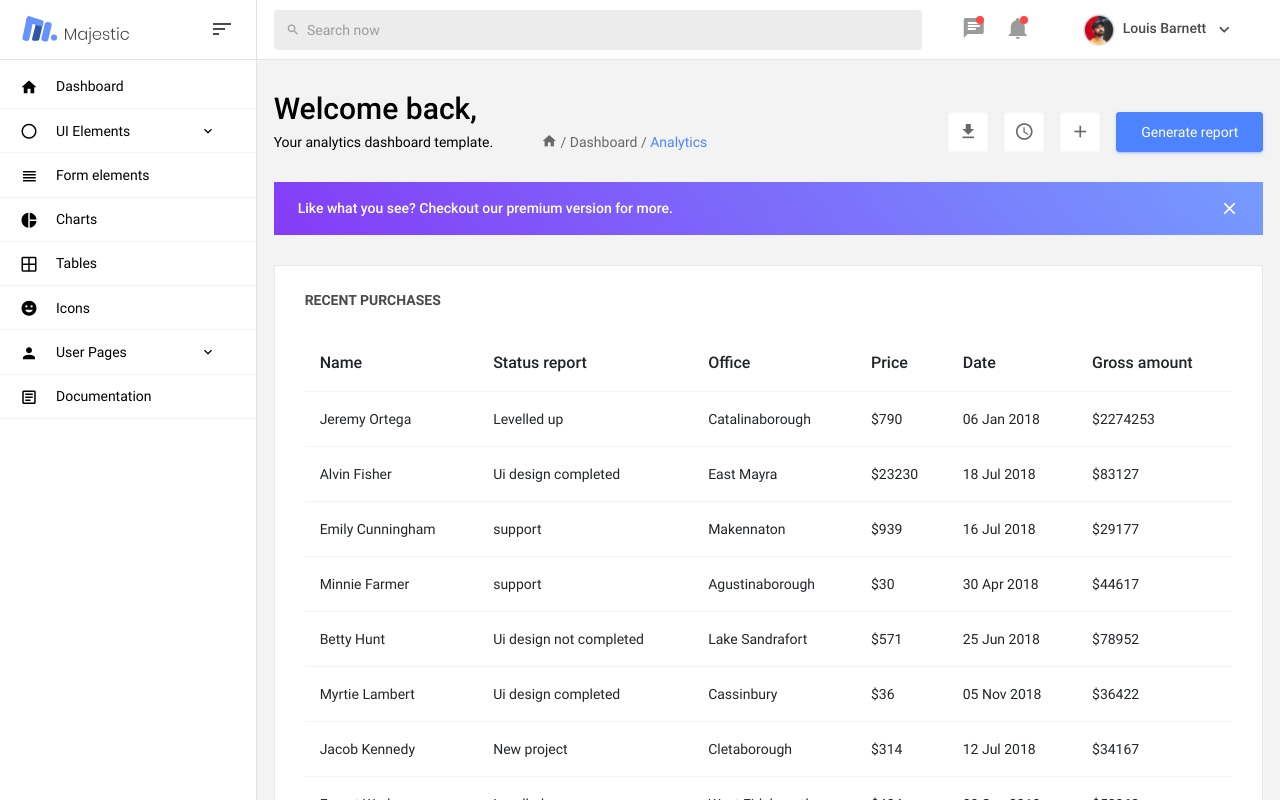
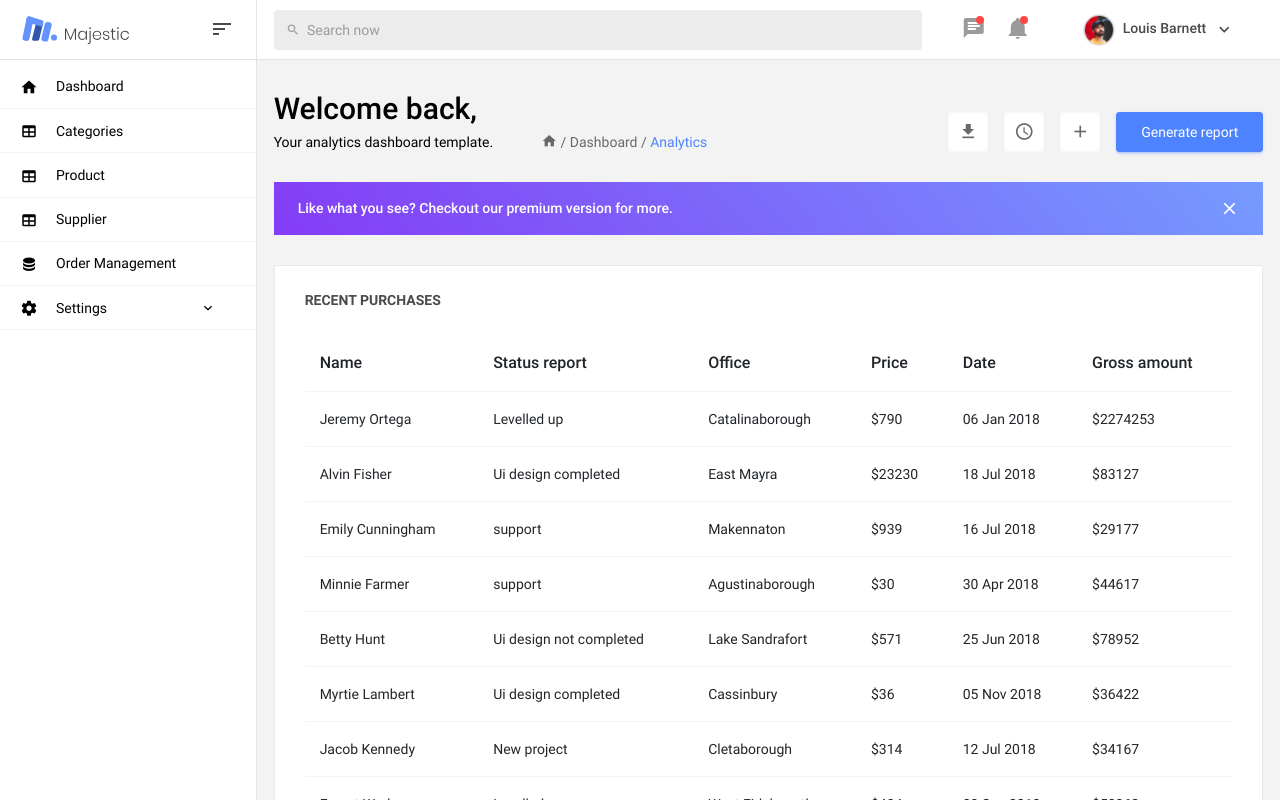
Before and after one commit to ilhamsj/fruitbox, a React (Create React App) app: page / in a window 1280 px wide. Shown: the top 800 px of the page. Built offline with nearby package versions, Linux system fonts and the light colour scheme.

Commit message:
refactor

```diff
--- a/package.json
+++ b/package.json
@@ -8,6 +8,7 @@
     "@testing-library/user-event": "^7.2.1",
     "bootstrap": "^4.5.2",
     "jquery": "^3.5.1",
+    "material-design-icons": "^3.0.1",
     "popper.js": "^1.16.1",
     "react": "^16.13.1",
     "react-dom": "^16.13.1",
--- a/src/App.js
+++ b/src/App.js
@@ -1,7 +1,7 @@
 import React from 'react'
+import 'bootstrap/dist/css/bootstrap.min.css';
+import './Template/vendors/mdi/css/materialdesignicons.min.css'
 import './Template/css/style.css'
-import './Template/vendors/base/vendor.bundle.base.css'
-import './Template/vendors/mdi/css/materialdesignicons.min.css'
 import 'bootstrap/dist/js/bootstrap.bundle.min';
 
 import Header from './Components/Header';
--- a/src/Components/Sidebar.js
+++ b/src/Components/Sidebar.js
@@ -1,73 +1,69 @@
 import React from 'react'
 
+const SidebarMain = (props) => {
+  return (
+    <li className="nav-item">
+    <a className="nav-link" href={props.data.route}>
+      <i className={props.data.icon}></i>
+      <span className="menu-title">{ props.data.title }</span>
+    </a>
+  </li>
+  );
+}
+
 const Sidebar = () => {
+  var menu = [
+    {
+      title: 'Dashboard',
+      route: '/',
+      icon: 'mdi mdi-home menu-icon'
+    },
+    {
+      title: 'Categories',
+      route: '/',
+      icon: 'mdi mdi-table menu-icon'
+    },
+    {
+      title: 'Product',
+      route: '/',
+      icon: 'mdi mdi-table menu-icon'
+    },
+    {
+      title: 'Supplier',
+      route: '/',
+      icon: 'mdi mdi-table menu-icon'
+    },
+    {
+      title: 'Order Management',
+      route: '/',
+      icon: 'mdi mdi-database menu-icon'
+    },
+  ];
+
+  const menuList = (data) => {
+    console.log(data)
+    return data.map((val, key) => {
+      return <SidebarMain data={val}/>
+    })
+  };
+
   return (
     <nav className="sidebar sidebar-offcanvas" id="sidebar">
       <ul className="nav">
-      <li className="nav-item">
-        <a className="nav-link" href="index.html">
-          <i className="mdi mdi-home menu-icon"></i>
-          <span className="menu-title">Dashboard</span>
-        </a>
-      </li>
-      <li className="nav-item">
-        <a className="nav-link" data-toggle="collapse" href="#ui-basic" aria-expanded="false" aria-controls="ui-basic">
-          <i className="mdi mdi-circle-outline menu-icon"></i>
-          <span className="menu-title">UI Elements</span>
-          <i className="menu-arrow"></i>
-        </a>
-        <div className="collapse" id="ui-basic">
-          <ul className="nav flex-column sub-menu">
-            <li className="nav-item"> <a className="nav-link" href="pages/ui-features/buttons.html">Buttons</a></li>
-            <li className="nav-item"> <a className="nav-link" href="pages/ui-features/typography.html">Typography</a></li>
-          </ul>
-        </div>
-      </li>
-      <li className="nav-item">
-        <a className="nav-link" href="pages/forms/basic_elements.html">
-          <i className="mdi mdi-view-headline menu-icon"></i>
-          <span className="menu-title">Form elements</span>
-        </a>
-      </li>
-      <li className="nav-item">
-        <a className="nav-link" href="pages/charts/chartjs.html">
-          <i className="mdi mdi-chart-pie menu-icon"></i>
-          <span className="menu-title">Charts</span>
-        </a>
-      </li>
-      <li className="nav-item">
-        <a className="nav-link" href="pages/tables/basic-table.html">
-          <i className="mdi mdi-grid-large menu-icon"></i>
-          <span className="menu-title">Tables</span>
-        </a>
-      </li>
-      <li className="nav-item">
-        <a className="nav-link" href="pages/icons/mdi.html">
-          <i className="mdi mdi-emoticon menu-icon"></i>
-          <span className="menu-title">Icons</span>
-        </a>
-      </li>
+        { menuList(menu) }
         <li className="nav-item">
           <a className="nav-link" data-toggle="collapse" href="#auth" aria-expanded="false" aria-controls="auth">
-          <i className="mdi mdi-account menu-icon"></i>
-          <span className="menu-title">User Pages</span>
+            <i className="mdi mdi-settings menu-icon"></i>
+            <span className="menu-title">Settings</span>
             <i className="menu-arrow"></i>
           </a>
           <div className="collapse" id="auth">
             <ul className="nav flex-column sub-menu">
               <li className="nav-item"> <a className="nav-link" href="pages/samples/login.html"> Login </a></li>
-            <li className="nav-item"> <a className="nav-link" href="pages/samples/login-2.html"> Login 2 </a></li>
               <li className="nav-item"> <a className="nav-link" href="pages/samples/register.html"> Register </a></li>
-            <li className="nav-item"> <a className="nav-link" href="pages/samples/register-2.html"> Register 2 </a></li>
               <li className="nav-item"> <a className="nav-link" href="pages/samples/lock-screen.html"> Lockscreen </a></li>
             </ul>
           </div>
-      </li>
-      <li className="nav-item">
-        <a className="nav-link" href="documentation/documentation.html">
-          <i className="mdi mdi-file-document-box-outline menu-icon"></i>
-          <span className="menu-title">Documentation</span>
-        </a>
         </li>
       </ul>
     </nav>
```
Also changed, not shown: 1 other file (tests, documents, lock files or other folders). Lines whose indentation alone changed are shown as unchanged.
